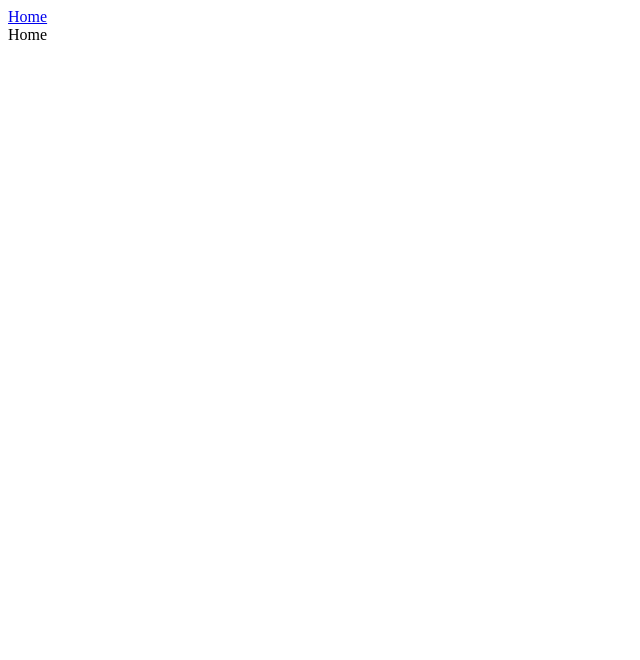
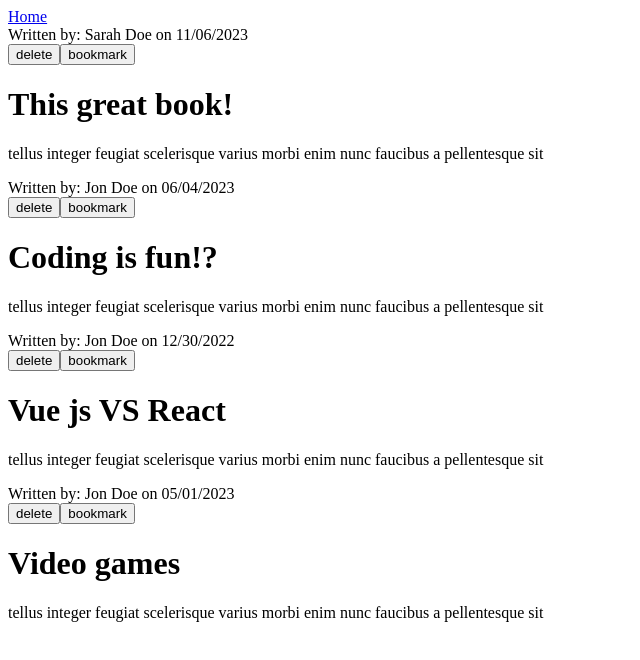
Before and after one commit to mardbrito/vue-blog, a Vue app: page / in a window 1280 px wide. Shown: the top 660 px of the page, without its empty margins (0-640 px from the left). Built offline with nearby package versions, Linux system fonts and the light colour scheme.

Commit message:
Add PostItem component

```diff
--- /dev/null
+++ b/src/components/PostItem.vue
@@ -0,0 +1,22 @@
+<script setup>
+defineProps({
+  post: {
+    type: Object,
+    required: true
+  }
+})
+</script>
+
+<template>
+  <div>
+    <div class="header">
+      <span>Written by: {{ post.author }} on {{ post.created_at }}</span>
+      <div>
+        <button class="del">delete</button>
+        <button class="save">bookmark</button>
+      </div>
+    </div>
+    <h1>{{ post.title }}</h1>
+    <p>{{ post.body }}</p>
+  </div>
+</template>
--- a/src/views/HomeView.vue
+++ b/src/views/HomeView.vue
@@ -1,5 +1,45 @@
-<script setup></script>
+<script setup>
+import PostItem from '@/components/PostItem.vue'
+const posts = [
+  {
+    id: 1,
+    title: 'This great book!',
+    body: 'tellus integer feugiat scelerisque varius morbi enim nunc faucibus a pellentesque sit',
+    author: 'Sarah Doe',
+    created_at: '11/06/2023',
+    is_saved: false
+  },
+  {
+    id: 2,
+    title: 'Coding is fun!?',
+    body: 'tellus integer feugiat scelerisque varius morbi enim nunc faucibus a pellentesque sit',
+    author: 'Jon Doe',
+    created_at: '06/04/2023',
+    is_saved: false
+  },
+  {
+    id: 3,
+    title: 'Vue js VS React',
+    body: 'tellus integer feugiat scelerisque varius morbi enim nunc faucibus a pellentesque sit',
+    author: 'Jon Doe',
+    created_at: '12/30/2022',
+    is_saved: false
+  },
+  {
+    id: 4,
+    title: 'Video games',
+    body: 'tellus integer feugiat scelerisque varius morbi enim nunc faucibus a pellentesque sit',
+    author: 'Jon Doe',
+    created_at: '05/01/2023',
+    is_saved: false
+  }
+]
+</script>
 
 <template>
-  <main>Home</main>
+  <div v-for="post in posts" :key="post.id">
+    <div class="wrapper">
+      <PostItem :post="post" />
+    </div>
+  </div>
 </template>
```
